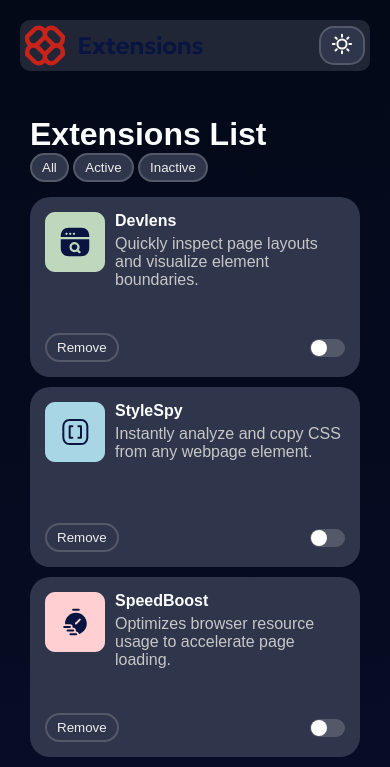
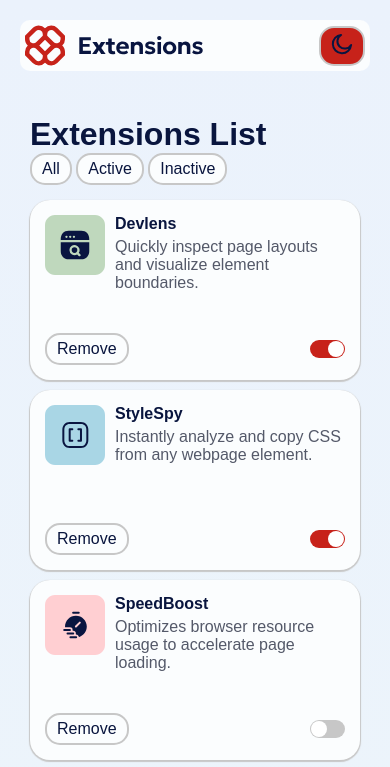
Before and after one commit to ayanfe-ajayi/Browser-Extension-Manager-UI, a plain HTML site: page index.html in a window 390 px wide. Both pictures are taken after a click on the button 342 px from the left and 45 px from the top of the page. Shown: the top 767 px of the page. Drawn offline with Linux system fonts and the light colour scheme; a web font is replaced by a local one.

Commit message:
style: add light mode

```diff
--- a/index.html
+++ b/index.html
@@ -10,7 +10,7 @@
   <body>
     <div class="header">
       <img src="images/logo.svg" alt="extension logo" />
-      <button class="btn">
+      <button id="light-or-dark-mode-btn" class="btn">
         <img src="images/icon-sun.svg" alt="sun logo" />
       </button>
     </div>
--- a/script.js
+++ b/script.js
@@ -3,19 +3,20 @@ const activeBtn = document.getElementById('active-btn');
 const inactiveBtn = document.getElementById('inactive-btn');
 const extensionsContainer = document.getElementById('extensions-container');
 const stored = JSON.parse(localStorage.getItem("extensions"));
+const lightOrDarkMode = document.getElementById("light-or-dark-mode-btn");
 
 const extensions = stored || [
     {
         id: 1, name: "Devlens",
         icon: "images/logo-devlens.svg",
         description: "Quickly inspect page layouts and visualize element boundaries.",
-        active: false,
+        active: true,
     },
     {
         id: 2, name: "StyleSpy",
         icon: "images/logo-style-spy.svg",
         description: "Instantly analyze and copy CSS from any webpage element.",
-        active: false,
+        active: true,
     },
     {
         id: 3, name: "SpeedBoost",
@@ -27,13 +28,13 @@ const extensions = stored || [
         id: 4, name: "JSONWizard",
         icon: "images/logo-json-wizard.svg",
         description: "Formats, validates, and prettifies JSON responses in-browser.",
-        active: false,
+        active: true,
     },
     {
         id: 5, name: "TabMaster Pro",
         icon: "images/logo-tab-master-pro.svg",
         description: "Organizes browser tabs into groups and sessions.",
-        active: false,
+        active: true,
     },
     {
         id: 6, name: "viewportBuddy",
@@ -45,7 +46,7 @@ const extensions = stored || [
         id: 7, name: "Markup Notes",
         icon: "images/logo-markup-notes.svg",
         description: "Enables annotation and notes directly onto webpages for collaborative debugging.",
-        active: false,
+        active: true,
     },
     {
         id: 8, name: "GridGuides",
@@ -63,7 +64,7 @@ const extensions = stored || [
         id: 10, name: "LinkChecker",
         icon: "images/logo-link-checker.svg",
         description: "Scans and highlights broken links on any page.",
-        active: false,
+        active: true,
     },
     {
         id: 11, name: "DOM Snapshot",
@@ -146,6 +147,27 @@ inactiveBtn.addEventListener("click", () => {
     renderExtenstions("inactive");
     currentFilter = "inactive";
     localStorage.setItem("extensions", JSON.stringify(extensions));
+
 });
 
+let currentMode = "light";
+
+const toggleMode = () => {
+    lightOrDarkMode.innerHTML = "";
+    const html = document.documentElement;
+    html.classList.toggle("light-mode");
+
+    if (currentMode === "light") {
+        lightOrDarkMode.innerHTML = `<img src="images/icon-moon.svg"  alt="moon logo" />`;
+        currentMode = "dark";
+    }
+     else if (currentMode === "dark") {
+        lightOrDarkMode.innerHTML = `<img src="images/icon-sun.svg"  alt="sun logo" />`;
+        currentMode = "light";
+    }
+
+}
+
+lightOrDarkMode.addEventListener("click", toggleMode);
+
 window.onload = () => renderExtenstions();
--- a/style.css
+++ b/style.css
@@ -1,19 +1,31 @@
 :root {
     --neutral-900: hsl(227, 75%, 14%);
-    --neutral-800: hsl(226, 25%, 17%);
-    --neutral-700: hsl(225, 23%, 24%);
-    --neutral-600: hsl(226, 11%, 37%);
-    --neutral-300: hsl(0, 0%, 78%);
+    --extension-color: hsl(226, 25%, 17%);
+    --header-color: hsl(225, 23%, 24%);
+    --btn-color: hsl(226, 11%, 37%);
+    --text-color: hsl(0, 0%, 78%);
     --neutral-200: hsl(217, 61%, 90%);
     --neutral-100: hsl(0, 0%, 93%);
-    --neutral-0: hsl(200, 60%, 99%);
+    --title-color: hsl(200, 60%, 99%);
 
     --red-400: hsl(3, 86%, 64%);
-    --red-500: hsl(3, 71%, 56%);
+    --red: hsl(3, 71%, 56%);
     --red-700: hsl(3, 77%, 44%);
 
-    --light-gradient: linear-gradient(180deg, #EBF2FC 0%, #EEF8F9 100%);
-    --dark-gradient: linear-gradient(180deg, #040918 0%, #091540 100%);
+    --bg-color: linear-gradient(180deg, #040918 0%, #091540 100%);
+}
+
+.light-mode {
+    --bg-color: linear-gradient(180deg, #EBF2FC 0%, #EEF8F9 100%);
+    --extension-color: hsl(200, 60%, 99%);
+    --header-color: hsl(200, 60%, 99%);
+    --title-color: hsl(227, 75%, 14%);
+    --paragraph-color: hsl(0, 0%, 78%);
+    --red: hsl(3, 77%, 44%);
+    --btn-color: hsl(0, 0%, 78%);
+    --text-color: hsl(226, 11%, 37%);
+
+
 }
 
 *,
@@ -32,7 +44,7 @@
 body {
     font-family: 'MyFont', sans-serif;
     font-size: 16px;
-    background: var(--dark-gradient);
+    background: var(--bg-color);
 }
 
 .header {
@@ -41,7 +53,7 @@ body {
     flex-direction: row;
     align-items: center;
     justify-content: space-between;
-    background-color: var(--neutral-800);
+    background-color: var(--header-color);
     padding: 5px;
     border-radius: 10px;
     margin: 20px auto;
@@ -59,7 +71,7 @@ body {
 }
 
 h1 {
-    color: var(--neutral-0);
+    color: var(--title-color);
 }
 
 .top-container {
@@ -85,9 +97,10 @@ h1 {
     display: flex;
     flex-direction: column;
     justify-content: space-between;
-    background-color: var(--neutral-700);
+    background-color: var(--extension-color);
     border-radius: 20px;
     padding: 15px;
+    box-shadow: 0px 1px 1px 1px var(--paragraph-color);
 }
 
 .name-and-logo-container {
@@ -102,13 +115,13 @@ h1 {
 
 .name-and-logo-container p {
     font-weight: 700;
-    color: var(--neutral-0);
+    color: var(--title-color);
 }
 
 p span {
     display: block;
     font-weight: 400;
-    color: var(--neutral-300);
+    color: var(--text-color);
     margin-top: 5px;
 }
 
@@ -117,11 +130,21 @@ p span {
     padding: 5px 10px;
     font-family: 'MyFont', sans-serif;
     font-weight: 500;
-    background-color: var(--neutral-700);
-    color: var(--neutral-100);
-    border: 2px solid var(--neutral-600);
+    font-size: 16px;
+    background-color: var(--extension-color);
+    color: var(--title-color);
+    border: 2px solid var(--btn-color);
     cursor: pointer;
 }
+
+.btn:focus, .btn:hover {
+    background-color: var(--red);
+    color: var(--extension-color);
+}
+
+
+
+
 
 .button-container {
     display: flex;
@@ -146,7 +169,7 @@ p span {
     cursor: pointer;
     top: 0; left: 0;
     bottom: 0; right: 0;
-    background-color: var(--neutral-600);
+    background-color: var(--btn-color);
     border-radius: 22px;
     transition: 0.4s;
 }
@@ -163,7 +186,7 @@ p span {
 }
 
 input:checked + .slider {
-    background-color: var(--red-500);
+    background-color: var(--red);
 }
 
 input:checked + .slider::before {
```
